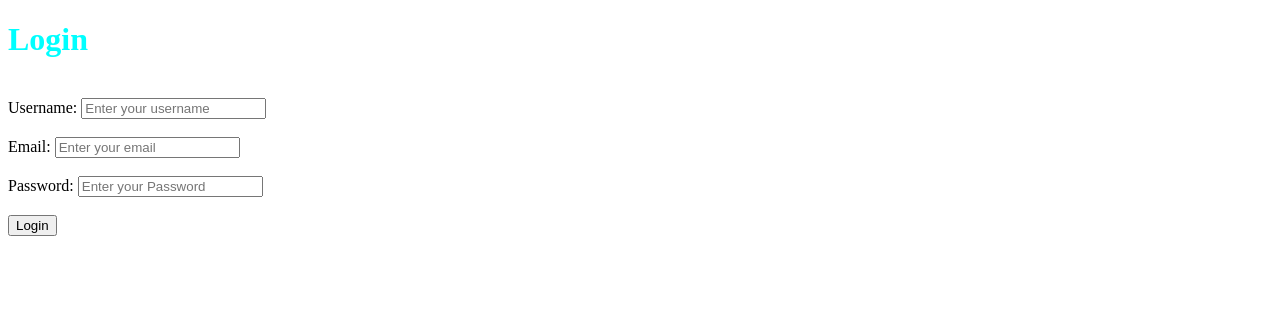
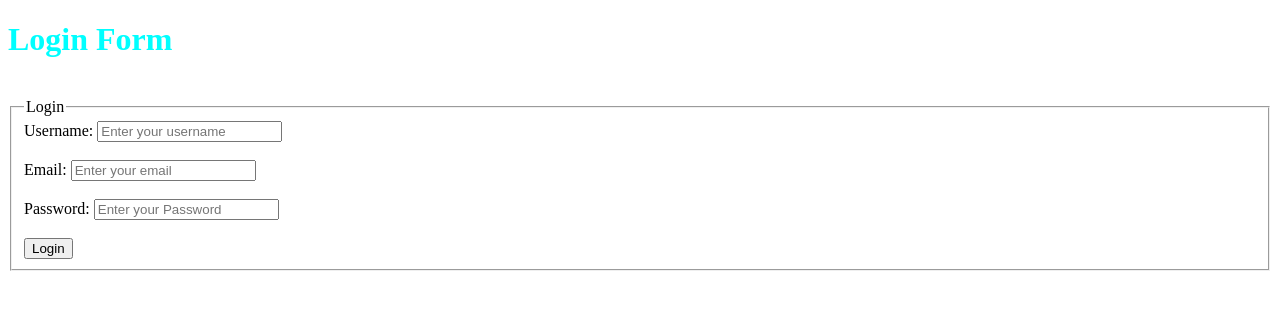
Before and after one commit to Shezzy-shaibi/Mc-Coding, a plain HTML site: page index.html in a window 1280 px wide. Drawn offline with Linux system fonts and the light colour scheme.

Commit message:
add a field set

```diff
--- a/index.html
+++ b/index.html
@@ -8,10 +8,13 @@
 </head>
 <body>
 
-    <h1 style="color:cyan">Login </h1>
+    <h1 style="color:cyan">Login Form </h1>
 
     <br>
     <form action="" method="get">
+        <fieldset>
+            <legend>Login</legend>
+            <div class="form-control">
         <label for="username">Username:</label>
         <input id="username" type="text" placeholder="Enter your username">
         <br>
@@ -26,6 +29,8 @@
         <br>
 
         <button type="submit">Login</button>
+    </div>
+    </fieldset>
     </form>
 
 
```
